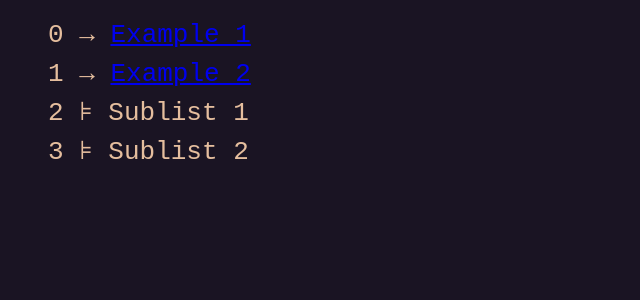
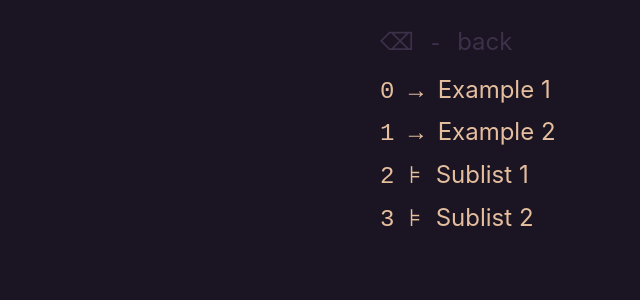
Before and after one commit to damoc1es/start, a React (Vite) app: page / in a window 1280 px wide. Shown: the top 300 px of the page, without its empty margins (0-640 px from the left). Built offline with nearby package versions, Linux system fonts and the light colour scheme.

Commit message:
Stylize the list of links and center it

```diff
--- a/src/App.tsx
+++ b/src/App.tsx
@@ -8,9 +8,9 @@ function App() {
 
   return (
     <>
-      <div className="card">
+      <section>
         <LinkList treeNode={node}/>
-      </div>
+      </section>
     </>
   )
 }
--- a/src/LinkList.tsx
+++ b/src/LinkList.tsx
@@ -59,6 +59,9 @@ function LinkList({ treeNode } : {treeNode: Node}) {
     return (
         <>
             <ul>
+                <li key={crypto.randomUUID()} className={node.parent ? "backspaceItem" : "backspaceItem inactive"}>
+                    {'\u00A0'.repeat(decimalCode != "" ? decimalCode.length+1 : 0)}⌫ - <a onClick={() => goBack()}>back</a>
+                </li>
                 {typeof node.data !== "string" &&
                     node.data.map((object: Node, i: number) =>
                         // TODO: this is possibly not very efficient
@@ -74,10 +77,6 @@ function LinkList({ treeNode } : {treeNode: Node}) {
                         </li>
                 )}
             </ul>
-            {
-                node.parent &&
-                <button onClick={() => goBack()}>Back</button>
-            }
         </>
     )
 }
--- a/src/style.css
+++ b/src/style.css
@@ -13,12 +13,44 @@
   -moz-osx-font-smoothing: grayscale;
 }
 
+#root {
+  display: flex;
+  justify-content: center;
+
+  > section {
+    width: min(98vw, 600px);
+  }
+}
+
 li {
-  font-family: monospace;
-  font-size: 2em;
+  font-family: "Fira Code", "Fira Mono", monospace;
+  font-size: 1.5em;
   list-style: none;
+  padding-bottom: 0.2em;
 
   a {
     cursor: pointer;
+    font-family: Inter;
+    text-decoration: none;
+    color: #e5be9e;
+
+    &:hover {
+      color: #E56A75;
+    }
+  }
+
+  &.backspaceItem {
+    color: #b4a6ab;
+    a {
+      color: #b4a6ab;
+    }
+    margin-bottom: 0.2em;
+
+    &.inactive {
+      color: #3d314a;
+      a {
+        color: #3d314a;
+      }
+    }
   }
 }
```
